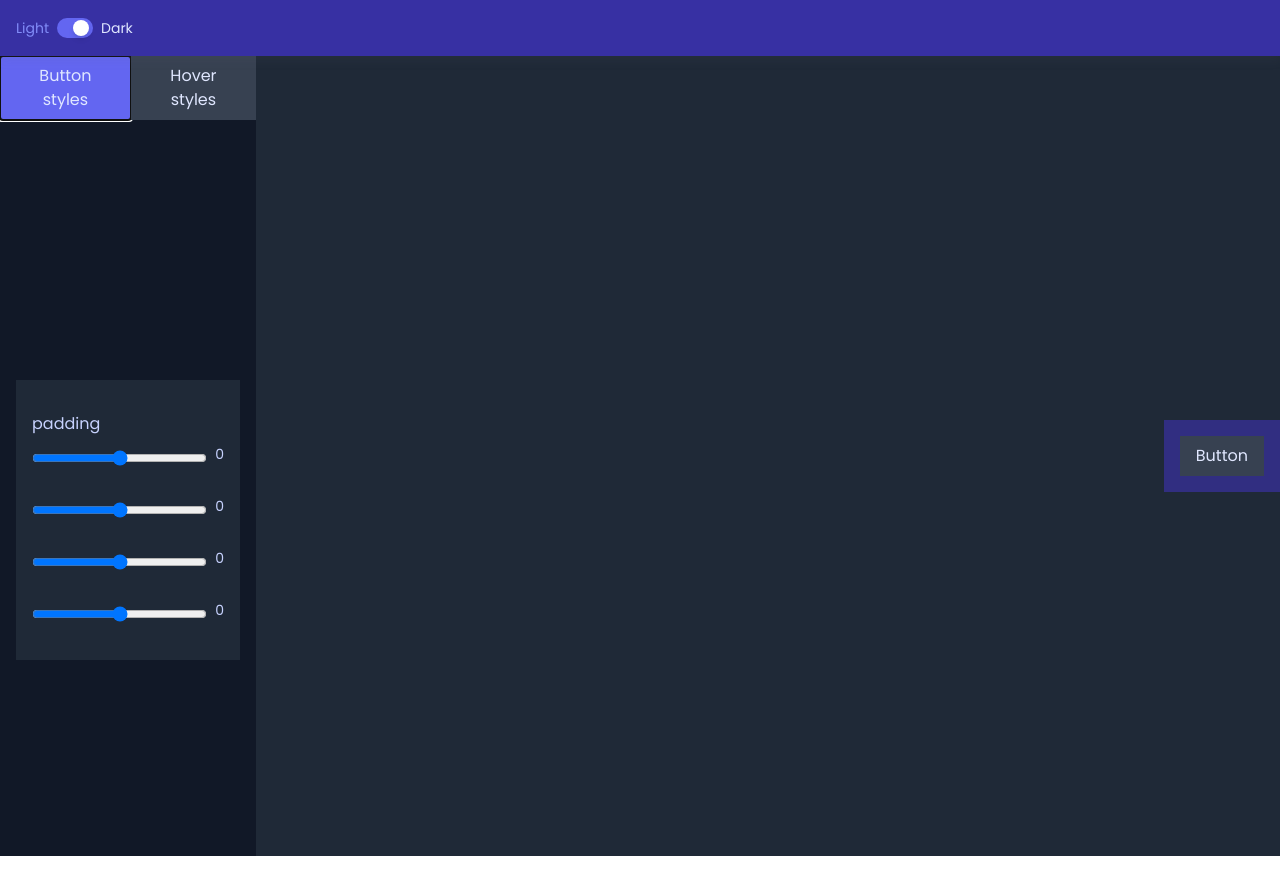
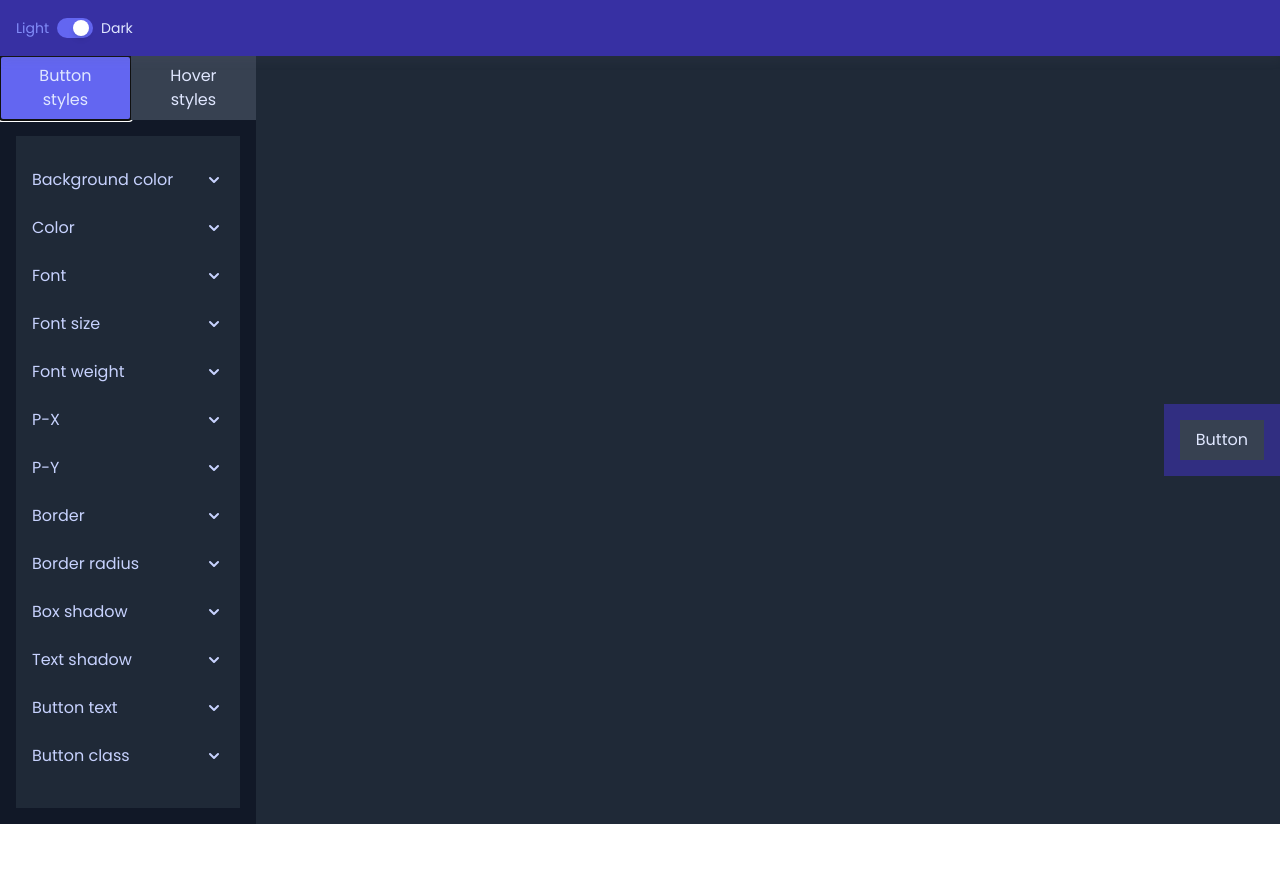
Before and after one commit to donkageorgieva/Style-A-Button, a React (Create React App) app: page / in a window 1280 px wide. Shown: the top 894 px of the page. After the commit the page ends 824 px from the top, so only its background shows below. Built offline with nearby package versions, Linux system fonts and the light colour scheme.

Commit message:
feat: show and hide controls

```diff
--- a/src/components/Layout/Controlls/Control/Control.js
+++ b/src/components/Layout/Controlls/Control/Control.js
@@ -2,15 +2,41 @@ import Slider from "../../../UI/Range-Slider/Range-Slider";
 import React, { useState } from "react";
 const Control = (props) => {
   const [value, setValue] = useState(0);
+  const [toggle, setToggle] = useState(false);
+  const toggleControlHandler = () => {
+    const newToggleState = !toggle;
+    setToggle(newToggleState);
+  };
   return (
     <div className="my-4">
-      <div className="flex">
+      <div className="flex items-center justify-between">
         <h5 className=" text-l text-gray-800 dark:text-indigo-200">
           {props.setting}
         </h5>
+        <button className="cursor-pointer" onClick={toggleControlHandler}>
+          <svg
+            xmlns="http://www.w3.org/2000/svg"
+            className={[
+              `h-5 w-5   text-gray-800 dark:text-indigo-200 transition duration-400 rotate-180`,
+            ].join(" ")}
+            viewBox="0 0 20 20"
+            fill="currentColor"
+          >
+            <path
+              fillRule="evenodd"
+              d="M5.293 7.293a1 1 0 011.414 0L10 10.586l3.293-3.293a1 1 0 111.414 1.414l-4 4a1 1 0 01-1.414 0l-4-4a1 1 0 010-1.414z"
+              clipRule="evenodd"
+            />
+          </svg>
+        </button>
       </div>
 
       <Slider
+        classes={
+          toggle
+            ? "transition duration-400 ease-in-out"
+            : "w-o h-0 opacity-0 transition duration-400 ease-in-out "
+        }
         min={0}
         max={100}
         value={value}
--- a/src/components/Layout/Controlls/Controlls-Group.js
+++ b/src/components/Layout/Controlls/Controlls-Group.js
@@ -2,7 +2,13 @@ import React, { useEffect } from "react";
 import { useRef } from "react";
 import Button from "../../UI/Button/Button";
 import Control from "./Control/Control";
+import { useSelector } from "react-redux";
 const Controlls = () => {
+  console.log(useSelector((state) => state.reducer.options));
+  const controlOptions = useSelector((state) => state.reducer.options);
+  const controlElements = controlOptions.map((option) => {
+    return <Control setting={option.name} />;
+  });
   const buttonStylesHandler = () => {};
   const hoverStylesHandler = () => {};
   const mainButtonRef = useRef(null);
@@ -10,7 +16,7 @@ const Controlls = () => {
     mainButtonRef.current.focus();
   }, [mainButtonRef]);
   return (
-    <div className=" w-1/5 bg-gray-100 dark:bg-gray-900 h-full">
+    <div className=" w-1/5 bg-gray-100 dark:bg-gray-900 ">
       <div className="flex w-100">
         <Button
           otherClasses="flex-grow"
@@ -24,12 +30,9 @@ const Controlls = () => {
           onClick={hoverStylesHandler}
         />
       </div>
-      <div className="p-4 h-screen flex flex-col justify-center">
+      <div className="p-4  flex flex-col justify-center">
         <div className=" bg-gray-200 dark:bg-gray-800 p-4">
-          <Control setting="padding" />
-          <Control />
-          <Control />
-          <Control />
+          {controlElements}
         </div>
       </div>
     </div>
--- a/src/components/Layout/Layout.js
+++ b/src/components/Layout/Layout.js
@@ -6,7 +6,7 @@ const Layout = (props) => {
   return (
     <React.Fragment>
       <Header toggleMode={props.toggleMode} dark={props.dark} />
-      <main className=" justify-between flex dark:bg-gray-800 bg-gray-50 w-full h-screen transition duration-400 items-center">
+      <main className=" justify-between flex dark:bg-gray-800 bg-gray-50 w-full   transition duration-400 items-center">
         <Controlls />
         <PreviewWindow />
       </main>
--- a/src/components/UI/Range-Slider/Range-Slider.js
+++ b/src/components/UI/Range-Slider/Range-Slider.js
@@ -2,7 +2,7 @@ import React from "react";
 const Slider = (props) => {
   return (
     <React.Fragment>
-      <div className="flex space-x-2 my-2 ">
+      <div className={[`flex space-x-2 my-2 ${props.classes}`].join(" ")}>
         <input
           type="range"
           min={props.min}
--- a/src/index.js
+++ b/src/index.js
@@ -2,9 +2,13 @@ import React from "react";
 import ReactDOM from "react-dom";
 import App from "./App";
 import reportWebVitals from "./reportWebVitals";
+import { Provider } from "react-redux";
+import store from "./store/button-styles";
 ReactDOM.render(
   <React.StrictMode>
-    <App />
+    <Provider store={store}>
+      <App />
+    </Provider>
   </React.StrictMode>,
   document.getElementById("root")
 );
--- a/src/store/button-styles.js
+++ b/src/store/button-styles.js
@@ -36,3 +36,9 @@ const buttonStyleSlice = createSlice({
     },
   },
 });
+
+const store = configureStore({
+  reducer: buttonStyleSlice,
+});
+
+export default store;
```
